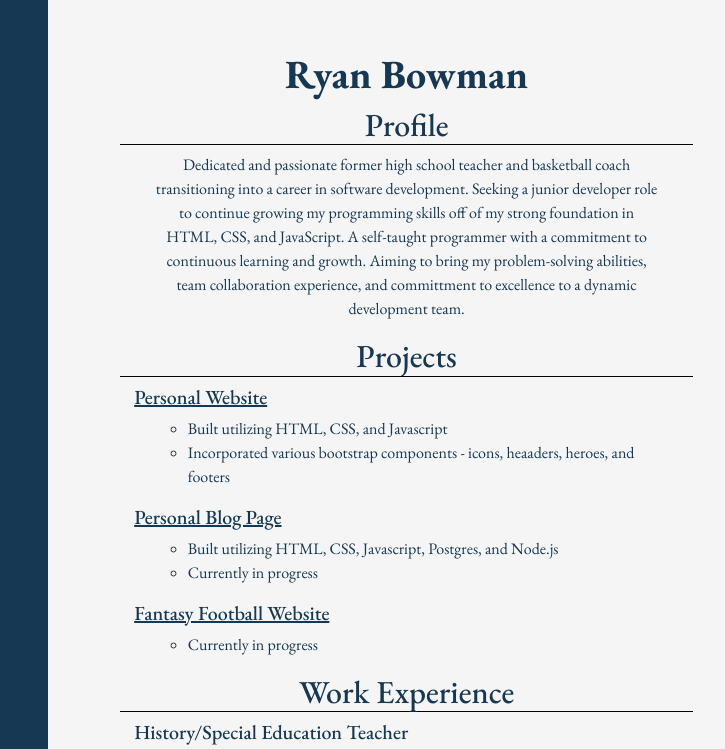
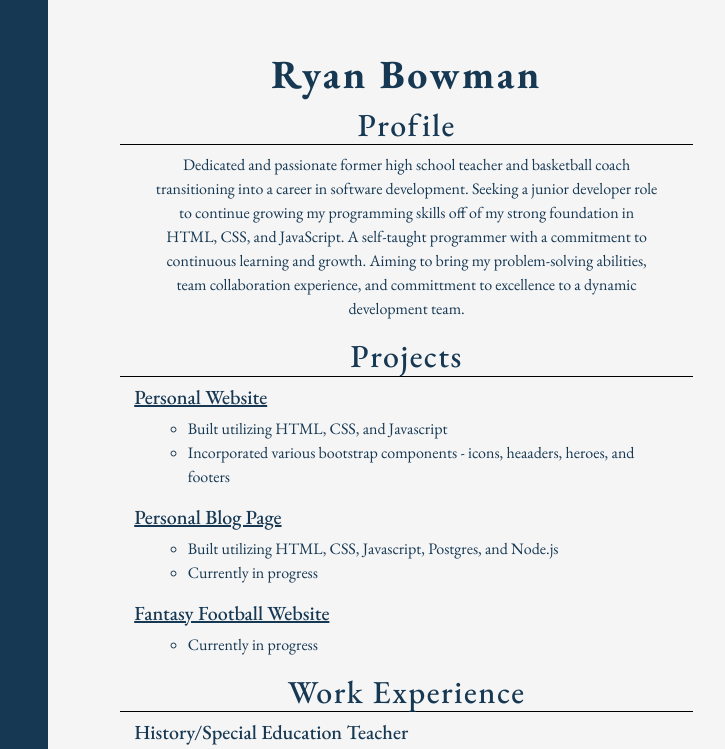
Before and after one commit to rymbowman/Resume, a plain HTML site: page resume.html in a window 1280 px wide. Shown: the top 749 px of the page, 387-1112 px from the left. Drawn offline with nearby package versions, Linux system fonts and the light colour scheme.

Commit message:
Expanded letter spacing on h1 and heading titles

```diff
--- a/resume.css
+++ b/resume.css
@@ -142,6 +142,7 @@
     display: block;
     width: 100%;
     text-align: center;
+    letter-spacing: 2.5px;
 }
 
 .heading-titles {
@@ -149,6 +150,7 @@
     border-bottom: 1px solid black;
     width: 80%;
     text-align: center;
+    letter-spacing: 1.5px;
 }
 
 .projects-list {
```
Also changed, not shown: resume.html (+0 -1 lines).
